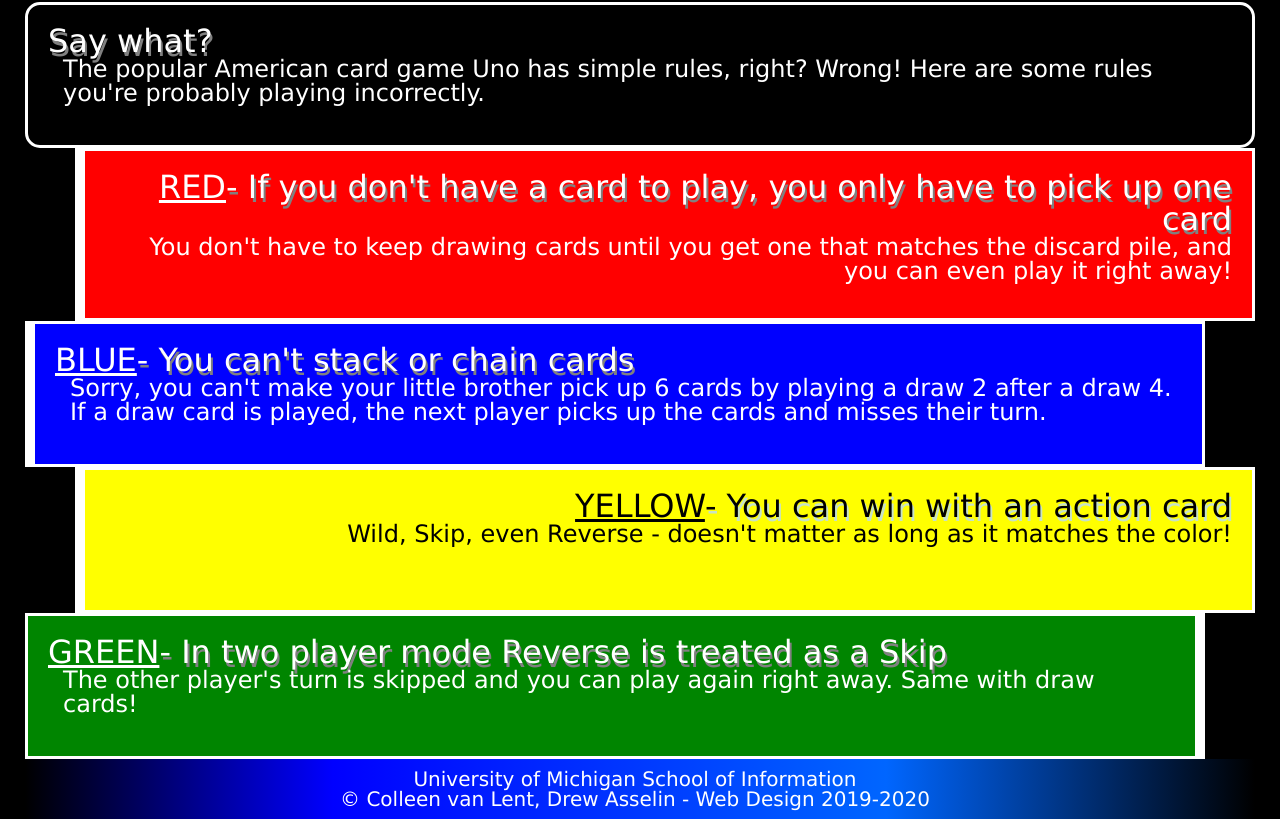
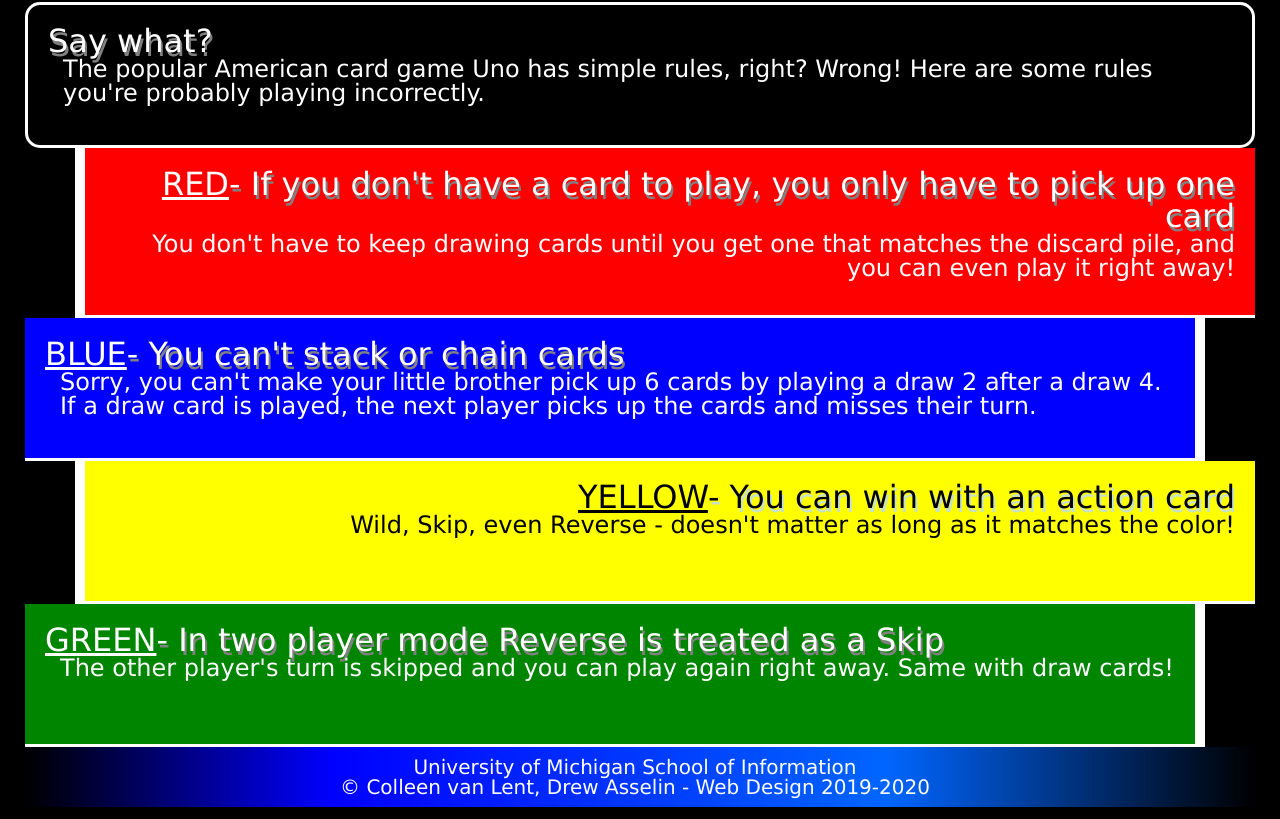
Before and after one commit to jiachizhou/homework2-2022, a plain HTML site: page index.html in a window 1280 px wide. Shown: the part 418-1237 px from the top of the page. Drawn offline with Linux system fonts and the light colour scheme.

Commit message:
Add files via upload

```diff
--- a/css/style.css
+++ b/css/style.css
@@ -43,24 +43,21 @@ div {
     background-color: #ff0000;
     text-align: right;
     margin-left: 50px;
-    border-bottom-width: 3px;
-    border-left-width: 10px;
+    border-width: 0px 0px 3px 10px;
 }
 
 .blue {
     background-color: #0000ff;
     text-align: left;
     margin-right: 50px;
-    border-bottom-width: 3px;
-    border-left-width: 10px;
+    border-width: 0px 10px 3px 0px;
 }
 
 .yellow{
     background-color: #ffff00;
     text-align: right;
     margin-left: 50px;
-    border-bottom-width: 3px;
-    border-left-width: 10px;
+    border-width: 0px 0px 3px 10px;
 }
 
 .yellow h2{
@@ -76,8 +73,8 @@ div {
     background-color: #008500;
     text-align: left;
     margin-right: 50px;
-    border-right-width: 10px;
-    border-bottom-width: 3px;
+    border-width: 0px 10px 3px 0px;
+
 }
 
 span {
```
